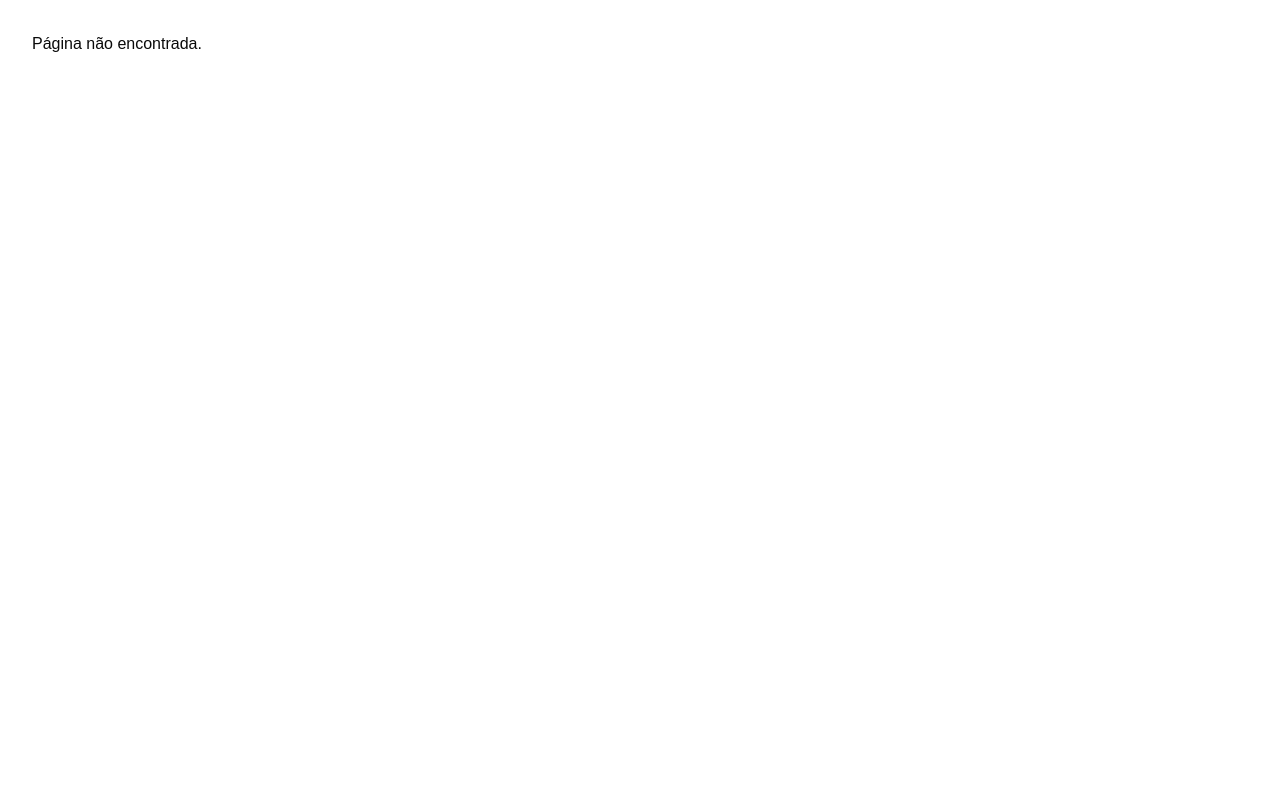
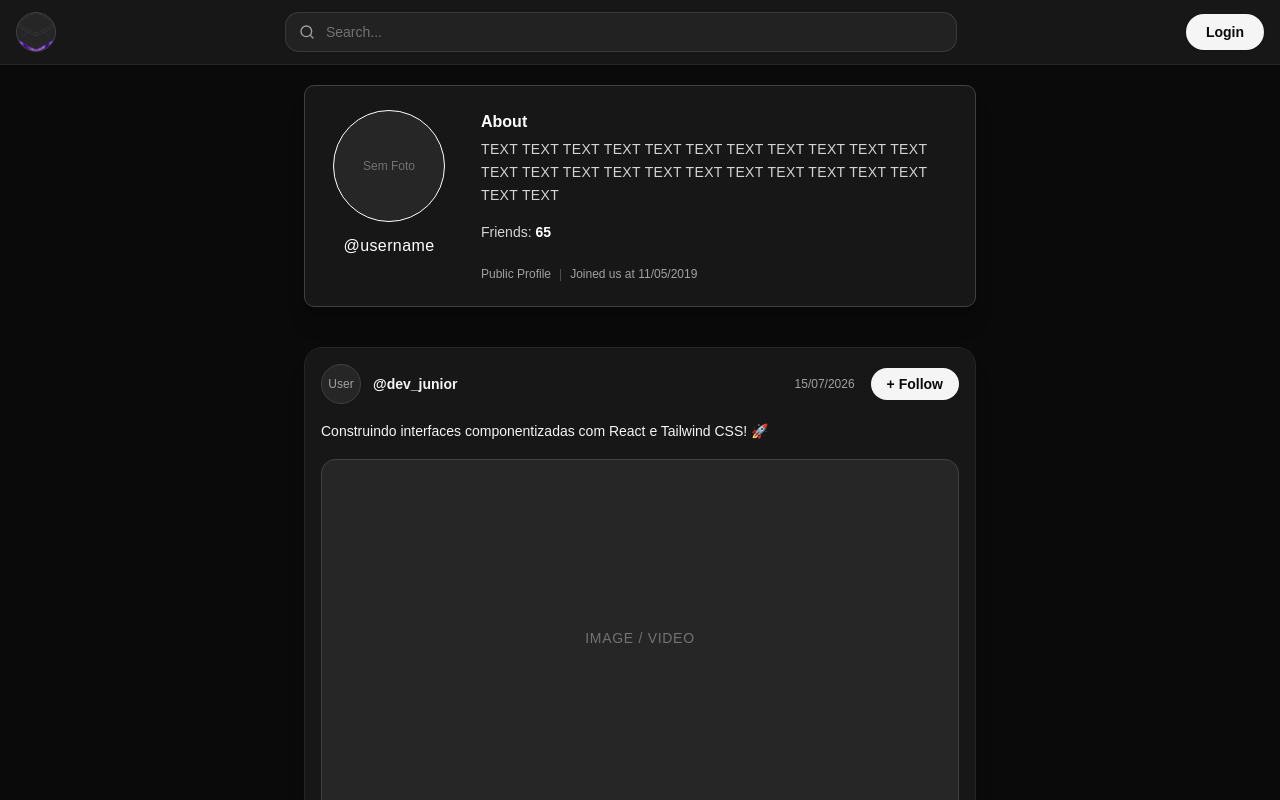
Before and after one commit to ivinercassio/site_socialdev, a React (Vite) app: page /myprofile in a window 1280 px wide. Shown: the top 800 px of the page. Built offline with nearby package versions, Linux system fonts and the light colour scheme.

Commit message:
create Profile page and AppProfile component

```diff
--- a/src/App.tsx
+++ b/src/App.tsx
@@ -1,16 +1,17 @@
-// src/App.tsx
-import { Routes, Route } from "react-router-dom"
+import { Routes, Route, Navigate } from "react-router-dom"
 import Home from "./pages/Home"
 import Login from "./pages/Login"
+import Profile from "./pages/Profile"
 
 export default function App() {
   return (
     <Routes>
-      {/* Rota principal da aplicação (raiz "/") */}
-      <Route path="/" element={<Home />} />
+      {/* Redireciona a raiz "/" para "/home" */}
+      <Route path="/" element={<Navigate to="/home" replace />} />
+      <Route path="/home" element={<Home />} />
 
-      {/* Exemplo de como adicionar novas rotas no futuro: */}
       <Route path="/login" element={<Login />} />
+      <Route path="/myprofile" element={<Profile />} />
 
       {/* Rota para página não encontrada (404) */}
       <Route path="*" element={<div className="p-8">Página não encontrada.</div>} />
--- a/src/components/app-drawer.tsx
+++ b/src/components/app-drawer.tsx
@@ -9,18 +9,28 @@ import {
 import { User as UserIcon, Users, Eye, LogOut, Code2, X } from "lucide-react";
 import image_profile from "../assets/hero.png";
 import type { User } from "../models/User";
+import { useNavigate } from "react-router-dom";
 
 interface AppDrawerProps {
   children?: React.ReactNode;
 }
 
 export function AppDrawer({ children }: AppDrawerProps) {
+    const navigate = useNavigate();
   let user_data: User | null = null;
   try {
     const stored = localStorage.getItem("user_data");
     if (stored) user_data = JSON.parse(stored);
   } catch {
     user_data = null;
+  }
+
+  function handleClickMyProfile () {
+    navigate("/myprofile");
+  }
+
+  function handleClickHome () {
+    navigate("/home");
   }
 
   return (
@@ -70,7 +80,9 @@ export function AppDrawer({ children }: AppDrawerProps) {
 
           {/* Links de Navegação */}
           <nav className="px-3 py-4 flex flex-col gap-1.5">
-            <button className="w-full h-11 px-4 flex items-center justify-start gap-3 rounded-xl text-neutral-200 hover:text-white hover:bg-neutral-800 transition-all font-medium">
+            <button className="w-full h-11 px-4 flex items-center justify-start gap-3 rounded-xl text-neutral-200 hover:text-white hover:bg-neutral-800 transition-all font-medium"
+            onClick={handleClickMyProfile}
+            >
               <UserIcon className="w-4 h-4 text-neutral-400" />
               <span>My Profile</span>
             </button>
@@ -97,7 +109,7 @@ export function AppDrawer({ children }: AppDrawerProps) {
           <div className="flex justify-center items-center">
             <div className="flex items-center gap-2 border border-neutral-700 px-5 py-2.5 rounded-xl bg-neutral-800 text-neutral-300 tracking-wider text-xs uppercase font-semibold">
               <Code2 className="w-4 h-4 text-neutral-200" />
-              <span>Social.DEV</span>
+              <span onClick={handleClickHome}>Social.DEV</span>
             </div>
           </div>
         </DrawerFooter>
--- /dev/null
+++ b/src/components/app-profile.tsx
@@ -0,0 +1,87 @@
+// Definição de tipos para as props (opcional, mas recomendado)
+interface AppProfileProps {
+  avatarUrl?: string; // URL para a imagem real
+  username?: string;
+  aboutText?: string;
+  friendsCount?: number;
+  isPublic?: boolean;
+  joinedDate?: string;
+}
+
+export function AppProfile({
+  avatarUrl,
+  username = '@username',
+  aboutText = 'TEXT TEXT TEXT TEXT TEXT TEXT TEXT TEXT TEXT TEXT TEXT TEXT TEXT TEXT TEXT TEXT TEXT TEXT TEXT TEXT TEXT TEXT TEXT TEXT',
+  friendsCount = 65,
+  isPublic = true,
+  joinedDate = '11/05/2019',
+}: AppProfileProps) {
+
+  // -- PALETA DE CORES AJUSTADA PARA DARK MODE (baseada na image_1.png) --
+  // Fundo do card: bg-neutral-900 (cinza muito escuro, similar ao post card)
+  // Bordas: border-neutral-700 (cinza médio, visível contra o fundo)
+  // Texto Principal (Username, Títulos): text-white (branco puro)
+  // Texto Secundário (About, Info): text-neutral-300 (cinza claro para leitura)
+  // Círculo do Avatar: border-white (como na imagem original)
+
+  return (
+    // Container Principal: Ajustado para fundo escuro e bordas sutis
+    <div className="w-full max-w-2xl mx-auto p-6 bg-neutral-900 border border-neutral-700 rounded-lg font-sans shadow-xl mt-5">
+      <div className="flex flex-col sm:flex-row items-start gap-6 sm:gap-8">
+
+        {/* Lado Esquerdo: Avatar e Username */}
+        <div className="flex flex-col items-center gap-3 min-w-[120px] mx-auto sm:mx-0">
+
+          {/* Círculo do Avatar: Mantido com borda branca para contraste */}
+          <div className="w-28 h-28 rounded-full border border-white flex items-center justify-center overflow-hidden bg-neutral-800">
+            {avatarUrl ? (
+              <img
+                src={avatarUrl}
+                alt={username}
+                className="w-full h-full object-cover"
+              />
+            ) : (
+              // Espaço reservado se não houver imagem
+              <span className="text-neutral-500 text-xs">Sem Foto</span>
+            )}
+          </div>
+
+          {/* Username: Alterado para branco puro */}
+          <span className="text-base font-medium tracking-wide text-white">
+            {username}
+          </span>
+        </div>
+
+        {/* Lado Direito: Informações do Perfil */}
+        <div className="flex-1 flex flex-col justify-between self-stretch space-y-4">
+
+          {/* Seção About */}
+          <div className="space-y-1">
+            {/* Título: Alterado para branco puro */}
+            <h3 className="text-base font-semibold text-white">About</h3>
+            {/* Texto: Alterado para cinza claro */}
+            <p className="text-sm tracking-wide leading-relaxed uppercase break-words text-neutral-300">
+              {aboutText}
+            </p>
+          </div>
+
+          {/* Seção Amigos: Texto para cinza claro */}
+          <div className="text-sm text-neutral-300">
+            <span>Friends: </span>
+            {/* Número: Alterado para branco para destaque */}
+            <span className="font-semibold text-white">{friendsCount}</span>
+          </div>
+
+          {/* Rodapé: Status do Perfil e Data: Texto para cinza claro */}
+          <div className="text-xs pt-2 text-neutral-400 flex items-center gap-2">
+            <span>{isPublic ? 'Public Profile' : 'Private Profile'}</span>
+            <span className="text-neutral-600">|</span>
+            <span>Joined us at {joinedDate}</span>
+          </div>
+
+        </div>
+
+      </div>
+    </div>
+  );
+}
--- /dev/null
+++ b/src/pages/Profile.tsx
@@ -0,0 +1,52 @@
+import { SearchBar } from "../components/search-bar";
+import { Feed } from "../components/feed";
+import { AppProfile } from "../components/app-profile";
+
+const mockPosts = [
+  {
+    id: "1",
+    userdata: { username: "dev_junior", name: "Junior" },
+    postdata: {
+      legend: "Construindo interfaces componentizadas com React e Tailwind CSS! 🚀",
+      createdAt: "15/07/2026",
+      likesCount: 250,
+      commentsCount: 12,
+      tag: "reactjs"
+    },
+    image_user: null,
+    images_post: null
+  },
+  {
+    id: "2",
+    userdata: { username: "ui_designer", name: "Sarah" },
+    postdata: {
+      legend: "Seguindo fielmente os wireframes impressos e esboços de baixa fidelidade.",
+      createdAt: "16/07/2026",
+      likesCount: 184,
+      commentsCount: 9,
+      tag: "wireframe"
+    },
+    image_user: null,
+    images_post: null
+  }
+];
+
+export default function Profile () {
+  return (
+    <div className="bg-neutral-950 text-neutral-100 min-h-screen flex flex-col">
+      {/* Cabeçalho */}
+      <header className="w-full">
+        <SearchBar />
+      </header>
+
+      <section className="w-full">
+        <AppProfile />
+      </section>
+
+      {/* Feed Principal */}
+      <main className="flex-grow p-6 overflow-y-auto flex flex-col items-center">
+        <Feed posts={mockPosts} />
+      </main>
+    </div>
+  );
+}
```
